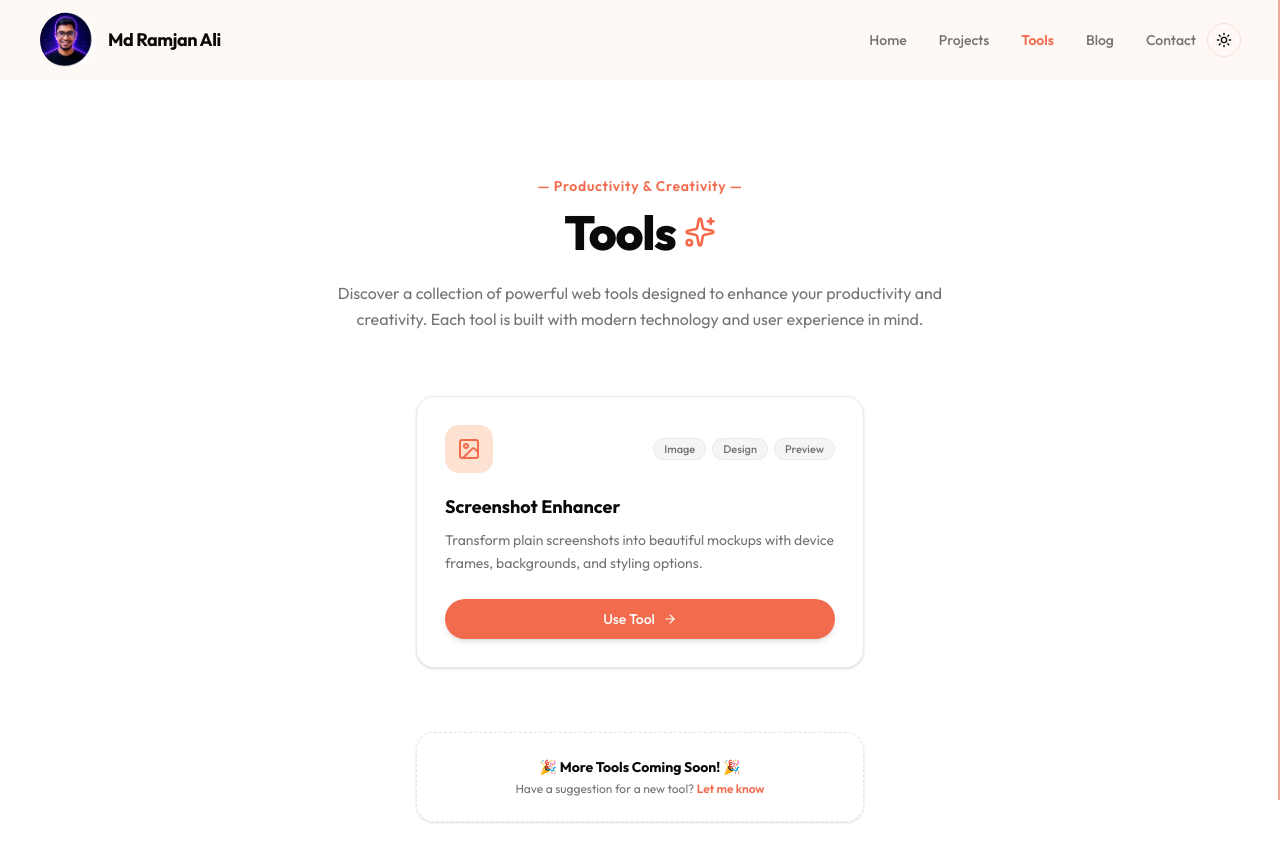
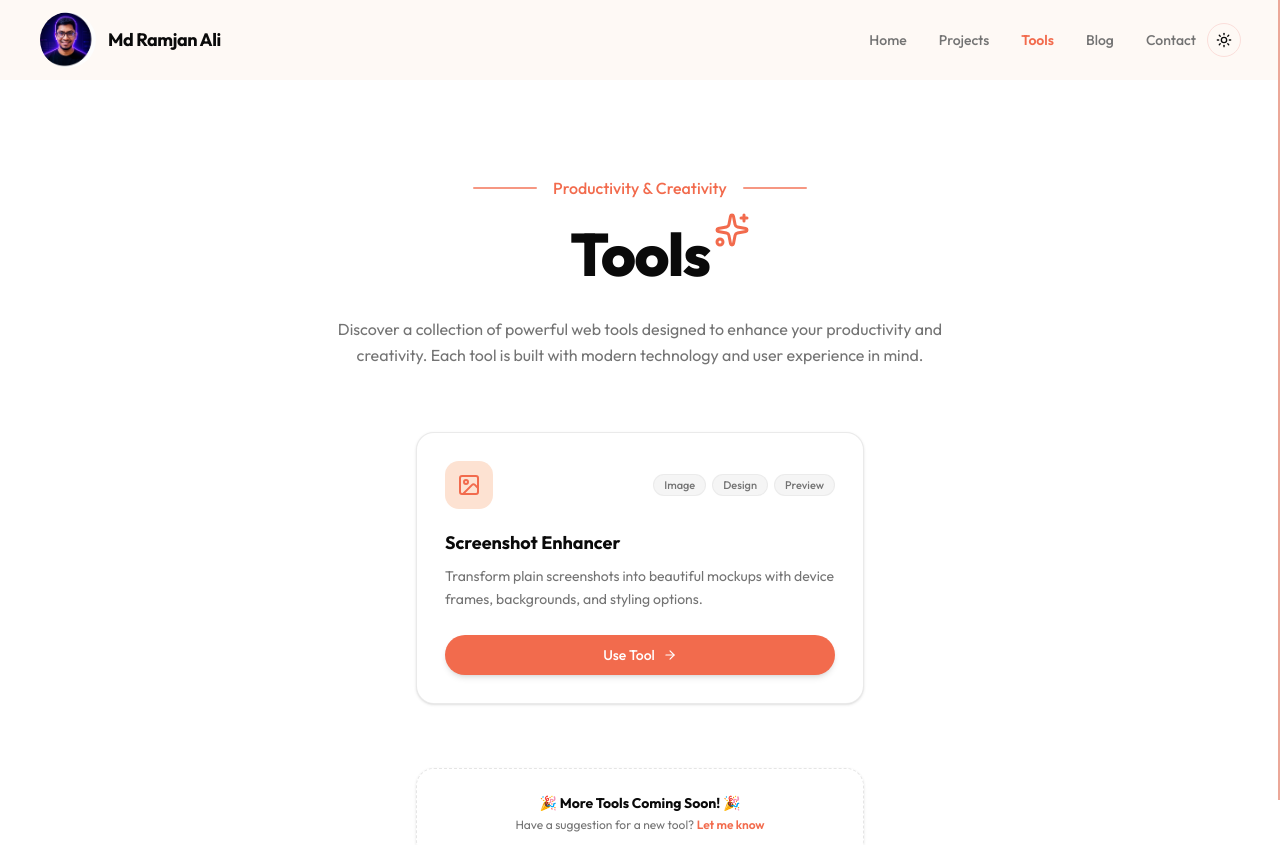
Before and after one commit to Ramjanict/portfolio, a Next.js app: page /tools in a window 1280 px wide. Shown: the top 845 px of the page. Built offline with nearby package versions, Linux system fonts and the light colour scheme.

Commit message:
feat: update tools section header design to match mock image

```diff
--- a/components/sections/tools/ToolsSection.tsx
+++ b/components/sections/tools/ToolsSection.tsx
@@ -1,4 +1,6 @@
 import ToolActionBtn from "@/components/client/ToolActionBtn";
+import CommonSpace from "@/components/shared/CommonSpace";
+import Container from "@/components/shared/Container";
 import { Image as ImageIcon, Sparkles } from "lucide-react";
 import Link from "next/link";
 
@@ -25,24 +27,32 @@ const TOOLS: ToolItem[] = [
 
 export default function ToolsSection() {
   return (
-    <section className="w-full py-16 md:py-24 bg-background transition-colors min-h-[70vh]">
-      <div className="max-w-6xl mx-auto px-4 sm:px-6 lg:px-8">
+    <section className="w-full bg-background transition-colors min-h-[70vh]">
+      <CommonSpace>
+        <Container>
           {/* Header */}
           <div className="text-center max-w-2xl mx-auto mb-16">
-          <p className="text-xs sm:text-sm font-semibold tracking-wider text-main mb-3">
-            — Productivity & Creativity —
-          </p>
+            {/* Subtitle with side lines */}
+            <div className="flex items-center justify-center gap-3 sm:gap-4 mb-4">
+              <span className="w-12 sm:w-16 h-[1.5px] bg-main/70 rounded-full" />
+              <span className="text-sm sm:text-base font-medium text-main">
+                Productivity & Creativity
+              </span>
+              <span className="w-12 sm:w-16 h-[1.5px] bg-main/70 rounded-full" />
+            </div>
 
-          <div className="inline-flex items-center justify-center gap-2 mb-4">
-            <h1 className="text-3xl sm:text-4xl lg:text-5xl font-extrabold text-foreground tracking-tight">
+            {/* Main Title with Sparkle */}
+            <div className="relative inline-block my-2">
+              <h1 className="text-4xl sm:text-5xl lg:text-6xl font-extrabold text-foreground tracking-tight">
                 Tools
               </h1>
-            <Sparkles className="h-6 w-6 sm:h-8 sm:w-8 text-main" />
+              <Sparkles className="h-7 w-7 sm:h-9 sm:w-9 text-main absolute -top-3 -right-8 sm:-right-10 stroke-[2]" />
             </div>
 
-          <p className="text-sm sm:text-base text-muted-foreground leading-relaxed mt-2">
-            Discover a collection of powerful web tools designed to enhance your
-            productivity and creativity. Each tool is built with modern
+            {/* Description */}
+            <p className="text-sm sm:text-base text-muted-foreground leading-relaxed mt-4 sm:mt-6 max-w-2xl mx-auto">
+              Discover a collection of powerful web tools designed to enhance
+              your productivity and creativity. Each tool is built with modern
               technology and user experience in mind.
             </p>
           </div>
@@ -109,7 +119,8 @@ export default function ToolsSection() {
             </Link>
           </p>
         </div>
-      </div>
+        </Container>
+      </CommonSpace>
     </section>
   );
 }
```
Lines whose indentation alone changed are shown as unchanged.
